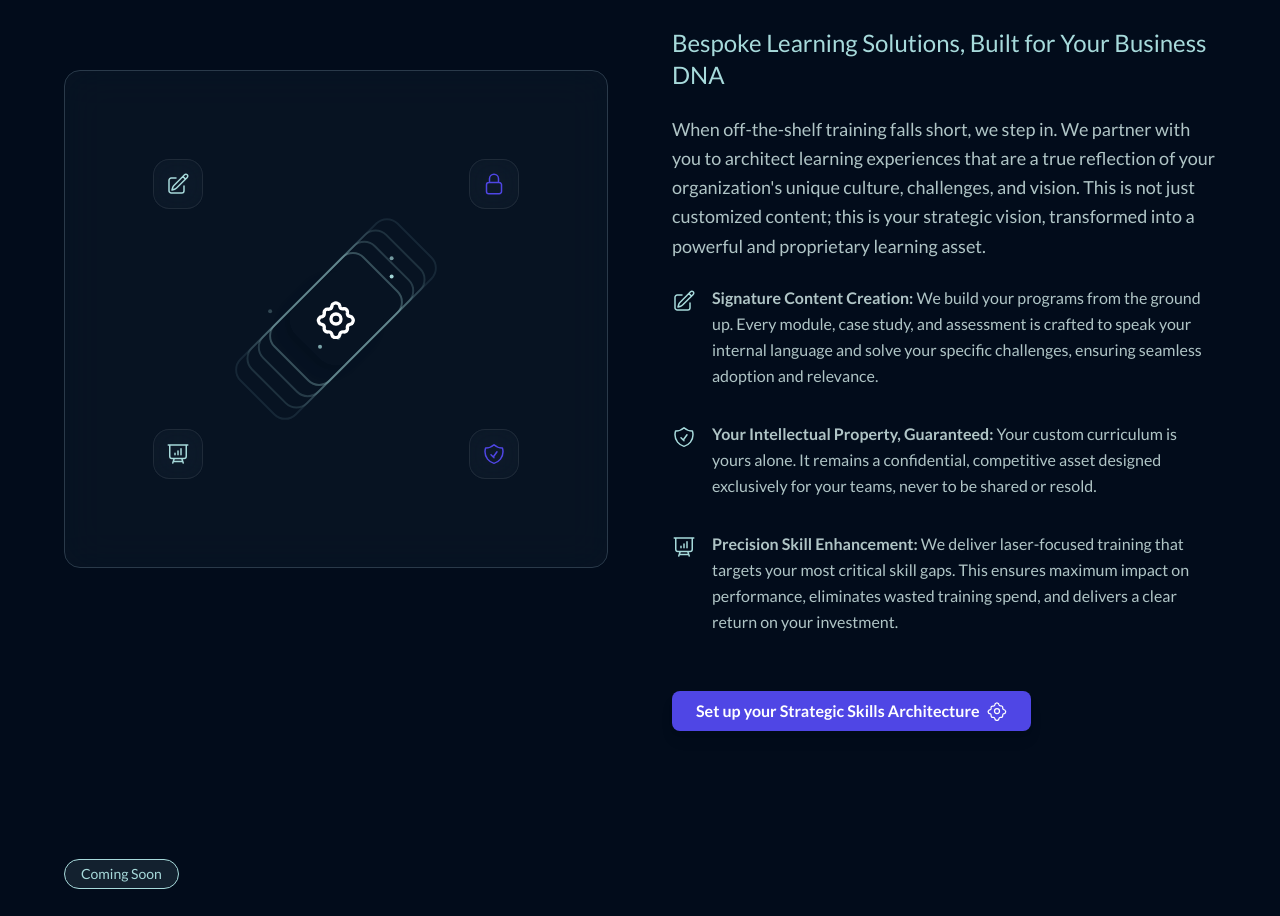
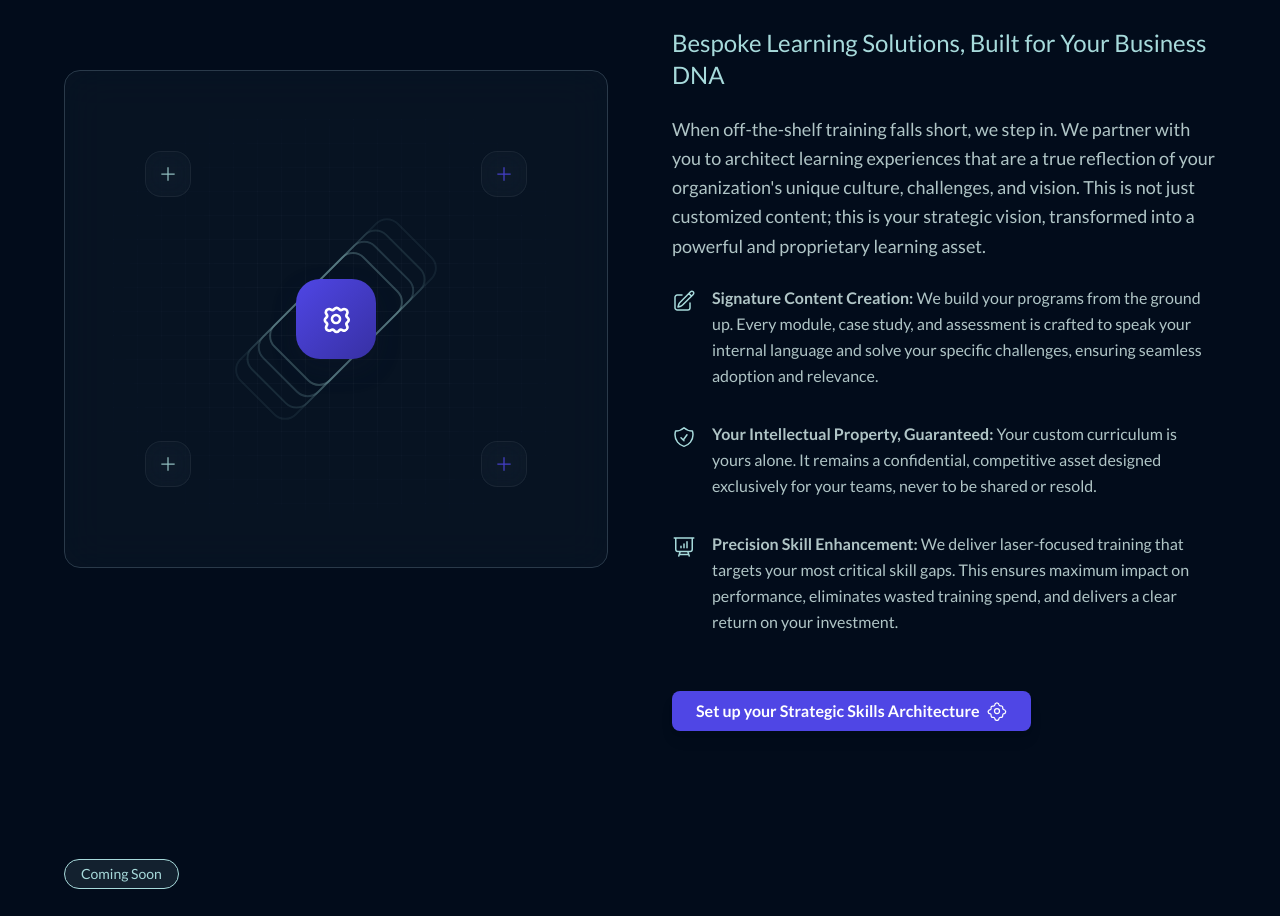
Before and after one commit to notjitin-1994/smartslate-final, a Next.js app: page /products in a window 1280 px wide. Shown: the part 1761-2677 px from the top of the page. Built offline with nearby package versions, Linux system fonts and the light colour scheme.

Commit message:
feat(ssa): refined layered architecture with grid, corner callouts, and prefers-reduced-motion
Co-Authored-By: Jitin Nair <jitin@smartslate.io>

```diff
--- a/src/components/products/StrategicSkillsInfographic.tsx
+++ b/src/components/products/StrategicSkillsInfographic.tsx
@@ -1,123 +1,141 @@
 'use client';
 
-import { motion } from 'framer-motion';
+import { motion, useReducedMotion } from 'framer-motion';
 
 export default function StrategicSkillsInfographic() {
+  const reduced = useReducedMotion();
   const layers = [
-    { size: 'w-48 h-48 md:w-56 md:h-56', delay: 0.2, opacity: 0.1 },
-    { size: 'w-40 h-40 md:w-48 md:h-48', delay: 0.4, opacity: 0.15 },
-    { size: 'w-32 h-32 md:w-40 md:h-40', delay: 0.6, opacity: 0.2 },
-    { size: 'w-24 h-24 md:w-32 md:h-32', delay: 0.8, opacity: 0.3 },
+    { size: 56, delay: 0.2, opacity: 0.08 },
+    { size: 48, delay: 0.35, opacity: 0.12 },
+    { size: 40, delay: 0.5, opacity: 0.18 },
+    { size: 32, delay: 0.65, opacity: 0.26 },
   ];
 
   return (
     <div className="relative w-full h-full min-h-[400px] flex items-center justify-center">
-      {/* Layered Architecture Visualization */}
+      <GridBackground />
+
       <div className="relative">
         {layers.map((layer, index) => (
           <motion.div
             key={index}
-            initial={{ scale: 0, rotate: -45 }}
-            animate={{ scale: 1, rotate: 0 }}
-            transition={{ duration: 0.8, delay: layer.delay }}
-            className={`absolute inset-0 flex items-center justify-center`}
+            initial={reduced ? false : { scale: 0.9, rotate: -6, opacity: 0 }}
+            animate={{ scale: 1, rotate: 0, opacity: 1 }}
+            transition={{ duration: 0.9, delay: layer.delay, ease: [0.2, 0.8, 0.2, 1] }}
+            className="absolute inset-0 flex items-center justify-center"
+            style={{ filter: 'drop-shadow(0 4px 14px rgba(79,70,229,0.12))' }}
           >
             <div
-              className={`${layer.size} border-2 border-primary-accent rounded-2xl transform rotate-45`}
-              style={{ opacity: layer.opacity }}
+              className="rounded-2xl"
+              style={{
+                width: `calc(${layer.size / 4}rem)`,
+                height: `calc(${layer.size / 4}rem)`,
+                transform: 'rotate(45deg)',
+                border: `2px solid var(--primary-accent)`,
+                opacity: layer.opacity,
+              }}
             />
           </motion.div>
         ))}
 
-        {/* Core */}
         <motion.div
-          initial={{ scale: 0, opacity: 0 }}
+          initial={reduced ? { opacity: 0 } : { scale: 0.9, opacity: 0 }}
           animate={{ scale: 1, opacity: 1 }}
-          transition={{ duration: 0.6, delay: 1 }}
-          className="relative z-10 w-16 h-16 md:w-20 md:h-20 bg-gradient-to-br from-secondary-accent to-secondary-accent-dark rounded-xl flex items-center justify-center transform rotate-45 shadow-lg"
+          transition={{ duration: 0.7, delay: 1, ease: 'easeOut' }}
+          className="relative z-10 rounded-xl flex items-center justify-center"
+          style={{
+            width: '5rem',
+            height: '5rem',
+            transform: 'rotate(45deg)',
+            background: 'linear-gradient(135deg, var(--secondary-accent), var(--secondary-accent-dark))',
+            boxShadow: '0 10px 24px rgba(15, 23, 42, 0.3)'
+          }}
         >
-          <svg className="w-8 h-8 md:w-10 md:h-10 text-white transform -rotate-45" fill="none" viewBox="0 0 24 24" strokeWidth="2" stroke="currentColor">
+          <svg className="w-8 h-8 text-white" viewBox="0 0 24 24" fill="none" stroke="currentColor" strokeWidth="2" style={{ transform: 'rotate(-45deg)' }}>
             <path strokeLinecap="round" strokeLinejoin="round" d="M9.594 3.94c.09-.542.56-1.007 1.11-1.227l.128-.054a2 2 0 012.115 0l.128.054c.55.22 1.02.685 1.11 1.227l.068.416a2 2 0 001.943 1.542l.433-.064a2 2 0 012.23 2.23l-.064.433a2 2 0 001.542 1.943l.416.068c.542.09 1.007.56 1.227 1.11l.054.128a2 2 0 010 2.115l-.054.128c-.22.55-.685 1.02-1.227 1.11l-.416.068a2 2 0 00-1.542 1.943l.064.433a2 2 0 01-2.23 2.23l-.433-.064a2 2 0 00-1.943 1.542l-.068.416c-.09.542-.56 1.007-1.11 1.227l-.128.054a2 2 0 01-2.115 0l-.128-.054c-.55-.22-1.02-.685-1.11-1.227l-.068-.416a2 2 0 00-1.943-1.542l-.433.064a2 2 0 01-2.23-2.23l.064-.433a2 2 0 00-1.542-1.943l-.416-.068c-.542-.09-1.007-.56-1.227-1.11l-.054-.128a2 2 0 010-2.115l.054.128c.22-.55.685-1.02 1.227-1.11l.416-.068a2 2 0 001.542-1.943l-.064-.433a2 2 0 012.23-2.23l.433.064a2 2 0 001.943-1.542l.068-.416zM12 15a3 3 0 100-6 3 3 0 000 6z" />
           </svg>
         </motion.div>
       </div>
 
-      {/* Floating Elements */}
-      <motion.div
-        initial={{ opacity: 0, x: -50, y: -50 }}
-        animate={{ opacity: 1, x: 0, y: 0 }}
-        transition={{ duration: 0.8, delay: 1.2 }}
-        className="absolute top-10 left-10"
-      >
-        <div className="glass-effect p-3 rounded-lg">
-          <svg className="w-6 h-6 text-primary-accent" fill="none" viewBox="0 0 24 24" strokeWidth="1.5" stroke="currentColor">
-            <path strokeLinecap="round" strokeLinejoin="round" d="M16.862 4.487l1.687-1.688a1.875 1.875 0 112.652 2.652L10.582 16.07a4.5 4.5 0 01-1.897 1.13L6 18l.8-2.685a4.5 4.5 0 011.13-1.897l8.932-8.931zm0 0L19.5 7.125M18 14v4.75A2.25 2.25 0 0115.75 21H5.25A2.25 2.25 0 013 18.75V8.25A2.25 2.25 0 015.25 6H10" />
-          </svg>
-        </div>
-      </motion.div>
+      <CornerCallout pos="tl" delay={1.1} iconColor="var(--primary-accent)" />
+      <CornerCallout pos="tr" delay={1.25} iconColor="var(--secondary-accent)" />
+      <CornerCallout pos="bl" delay={1.4} iconColor="var(--primary-accent)" />
+      <CornerCallout pos="br" delay={1.55} iconColor="var(--secondary-accent)" />
 
-      <motion.div
-        initial={{ opacity: 0, x: 50, y: -50 }}
-        animate={{ opacity: 1, x: 0, y: 0 }}
-        transition={{ duration: 0.8, delay: 1.4 }}
-        className="absolute top-10 right-10"
-      >
-        <div className="glass-effect p-3 rounded-lg">
-          <svg className="w-6 h-6 text-secondary-accent" fill="none" viewBox="0 0 24 24" strokeWidth="1.5" stroke="currentColor">
-            <path strokeLinecap="round" strokeLinejoin="round" d="M16.5 10.5V6.75a4.5 4.5 0 10-9 0v3.75m-.75 11.25h10.5a2.25 2.25 0 002.25-2.25v-6.75a2.25 2.25 0 00-2.25-2.25H6.75a2.25 2.25 0 00-2.25 2.25v6.75a2.25 2.25 0 002.25 2.25z" />
-          </svg>
-        </div>
-      </motion.div>
-
-      <motion.div
-        initial={{ opacity: 0, x: -50, y: 50 }}
-        animate={{ opacity: 1, x: 0, y: 0 }}
-        transition={{ duration: 0.8, delay: 1.6 }}
-        className="absolute bottom-10 left-10"
-      >
-        <div className="glass-effect p-3 rounded-lg">
-          <svg className="w-6 h-6 text-primary-accent" fill="none" viewBox="0 0 24 24" strokeWidth="1.5" stroke="currentColor">
-            <path strokeLinecap="round" strokeLinejoin="round" d="M3.75 3v11.25A2.25 2.25 0 006 16.5h2.25M3.75 3h-1.5m1.5 0h16.5m0 0h1.5m-1.5 0v11.25A2.25 2.25 0 0118 16.5h-2.25m-7.5 0h7.5m-7.5 0l-1 3m8.5-3l1 3m0 0l.5 1.5m-.5-1.5h-9.5m0 0l-.5 1.5M9 11.25v1.5M12 9v3.75m3-6v6" />
-          </svg>
-        </div>
-      </motion.div>
-
-      <motion.div
-        initial={{ opacity: 0, x: 50, y: 50 }}
-        animate={{ opacity: 1, x: 0, y: 0 }}
-        transition={{ duration: 0.8, delay: 1.8 }}
-        className="absolute bottom-10 right-10"
-      >
-        <div className="glass-effect p-3 rounded-lg">
-          <svg className="w-6 h-6 text-secondary-accent" fill="none" viewBox="0 0 24 24" strokeWidth="1.5" stroke="currentColor">
-            <path strokeLinecap="round" strokeLinejoin="round" d="M9 12.75L11.25 15 15 9.75m-3-7.036A11.959 11.959 0 013.598 6 11.99 11.99 0 003 9.749c0 5.592 3.824 10.29 9 11.622 5.176-1.332 9-6.03 9-11.622 0-1.31-.21-2.571-.598-3.751h-.152c-3.196 0-6.1-1.248-8.25-3.286zm0 13.036h.008v.008h-.008v-.008z" />
-          </svg>
-        </div>
-      </motion.div>
-
-      {/* Animated Particles */}
-      {[...Array(6)].map((_, i) => (
-        <motion.div
-          key={i}
-          initial={{ opacity: 0 }}
-          animate={{
-            opacity: [0, 1, 0],
-            x: [0, Math.random() * 200 - 100],
-            y: [0, Math.random() * 200 - 100],
-          }}
-          transition={{
-            duration: 3,
-            delay: i * 0.5,
-            repeat: Infinity,
-            repeatDelay: 1,
-          }}
-          className="absolute w-1 h-1 bg-primary-accent rounded-full"
-          style={{
-            left: '50%',
-            top: '50%',
-          }}
-        />
+      {[...Array(5)].map((_, i) => (
+        <Particle key={i} delay={1.2 + i * 0.2} />
       ))}
     </div>
   );
 }
+
+function GridBackground() {
+  return (
+    <div
+      className="absolute inset-0 rounded-2xl"
+      style={{
+        backgroundImage: `
+          linear-gradient(rgba(255,255,255,0.03) 1px, transparent 1px),
+          linear-gradient(90deg, rgba(255,255,255,0.03) 1px, transparent 1px)
+        `,
+        backgroundSize: '24px 24px',
+        maskImage: 'radial-gradient(70% 70% at 50% 50%, black 0%, transparent 100%)',
+      }}
+      aria-hidden
+    />
+  );
+}
+
+function CornerCallout({ pos, delay, iconColor }: { pos: 'tl' | 'tr' | 'bl' | 'br'; delay: number; iconColor: string }) {
+  const reduced = useReducedMotion();
+  const cls =
+    pos === 'tl' ? 'top-8 left-8' :
+    pos === 'tr' ? 'top-8 right-8' :
+    pos === 'bl' ? 'bottom-8 left-8' :
+    'bottom-8 right-8';
+
+  const initial =
+    pos === 'tl' ? { x: -40, y: -40 } :
+    pos === 'tr' ? { x: 40, y: -40 } :
+    pos === 'bl' ? { x: -40, y: 40 } :
+    { x: 40, y: 40 };
+
+  return (
+    <motion.div
+      className={`absolute ${cls}`}
+      initial={reduced ? { opacity: 0 } : { opacity: 0, ...initial }}
+      animate={{ opacity: 1, x: 0, y: 0 }}
+      transition={{ duration: 0.8, delay, ease: 'easeOut' }}
+    >
+      <div className="glass-effect p-3 rounded-lg" style={{ border: '1px solid rgba(255,255,255,0.06)' }}>
+        <svg className="w-5 h-5" viewBox="0 0 24 24" fill="none" stroke={iconColor} strokeWidth="1.5">
+          <path d="M4 12h16M12 4v16" opacity="0.85" />
+        </svg>
+      </div>
+    </motion.div>
+  );
+}
+
+function Particle({ delay }: { delay: number }) {
+  const reduced = useReducedMotion();
+  if (reduced) return null;
+  return (
+    <motion.div
+      initial={{ opacity: 0 }}
+      animate={{
+        opacity: [0, 1, 0],
+        x: [0, Math.random() * 140 - 70],
+        y: [0, Math.random() * 140 - 70],
+        scale: [0.8, 1, 0.8],
+      }}
+      transition={{ duration: 3, delay, repeat: Infinity, repeatDelay: 1.2 }}
+      className="absolute w-1 h-1 rounded-full"
+      style={{
+        background: 'radial-gradient(circle, var(--primary-accent), transparent 70%)',
+        left: '50%',
+        top: '50%',
+      }}
+      aria-hidden
+    />
+  );
+}
```
